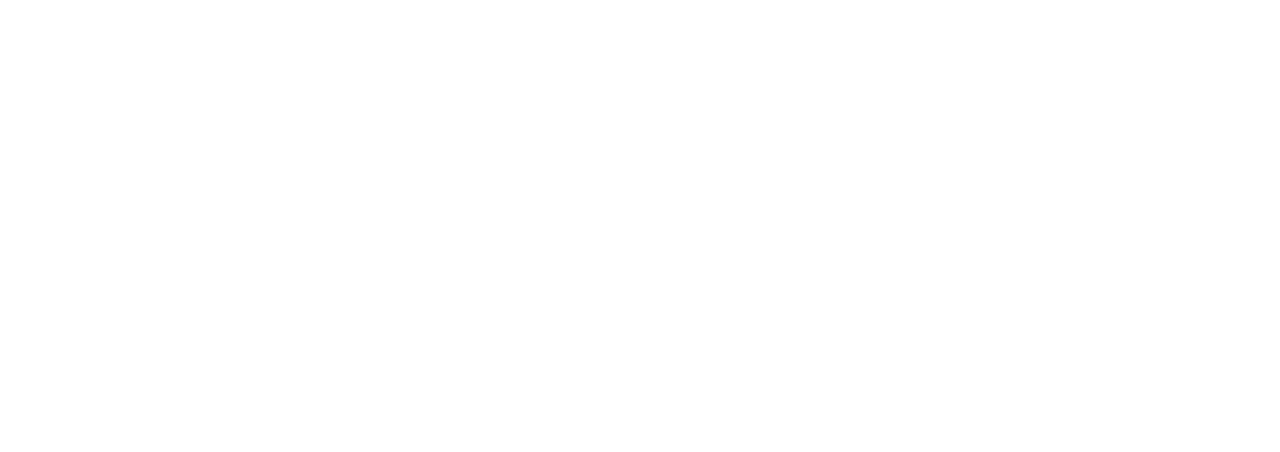
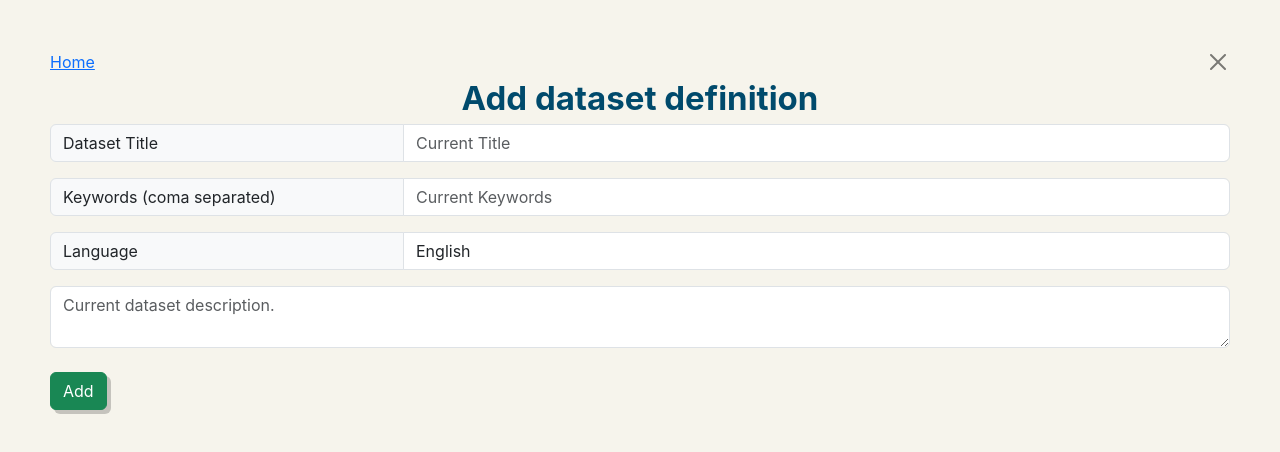
Before and after one commit to DPWO-Projekt/dpwo_frontend, a React (Create React App) app: page /dataset-add in a window 1280 px wide. Before the commit this address had no page. Shown: the top 452 px of the page. Built offline with nearby package versions, Linux system fonts and the light colour scheme; a web font is replaced by a local one.

Commit message:
Add Data Set form design

```diff
--- a/src/App.tsx
+++ b/src/App.tsx
@@ -2,16 +2,16 @@
 import './App.css';
 import {Route, Routes} from "react-router";
 import Home from "./components/Home/Home";
-import AddDataSet from './components/AddDataSet/AddDataSet';
 import CatalogView from "./components/Catalog/CatalogView";
 import DatasetEdit from './components/DatasetEdit/DatasetEdit';
+import DatasetAdd from './components/DatasetAdd/DatasetAdd';
 
 function App() {
     return (
         <div>
             <Routes>
                 <Route path="/" element={<Home/>}/>
-                <Route path="/adddataset" element={<AddDataSet/>}/>
+                <Route path="/dataset-add" element={<DatasetAdd/>}/>
                 <Route path="/catalog" element={<CatalogView/>}/>
                 <Route path="/dataset-edit" element={<DatasetEdit/>}/>
             </Routes>
--- a/src/components/AddDataSet/AddDataSet.css
+++ /dev/null
@@ -1,4 +0,0 @@
-.Modal.Title{
-  border-radius: 0px;
-  color: #004A6C;
-}
--- a/src/components/AddDataSet/AddDataSet.tsx
+++ /dev/null
@@ -1,70 +0,0 @@
-import { useState } from 'react';
-import Button from 'react-bootstrap/Button';
-import Modal from 'react-bootstrap/Modal';
-import Col from 'react-bootstrap/Col';
-import Form from 'react-bootstrap/Form';
-import Row from 'react-bootstrap/Row';
-import './AddDataSet.css';
-
-function AddDataSet(){
-  const [show, setShow] = useState(false);
-  const handleClose = () => setShow(false);
-  const handleShow = () => setShow(true);
-
-  return (
-    <>
-      <Button variant="primary" onClick={handleShow}>
-        Launch demo modal
-      </Button>
-
-      <Modal show={show} onHide={handleClose} animation={false}>
-        <Modal.Header closeButton>
-          <Modal.Title>Add dataset definition</Modal.Title>
-        </Modal.Header>
-        <Modal.Body>
-          <Form>
-            <Row>
-              <Col>
-                <Form.Label>Dataset title</Form.Label>
-              </Col>
-              <Col>
-                <Form.Control placeholder="Title"/>
-              </Col>
-            </Row>
-            <Row>
-              <Col>
-                <Form.Label>Keywords (coma seperated)</Form.Label>
-              </Col>
-              <Col>
-                <Form.Control placeholder="Keywords"/>
-              </Col>
-            </Row>
-            <Row>
-              <Col>
-                <Form.Label>Language</Form.Label>
-              </Col>
-              <Col>
-              <Form.Select aria-label="Language">
-                <option value="english">English</option>
-                <option value="spanish">Espanol</option>
-                <option value="polish">Polski</option>
-              </Form.Select>
-              </Col>
-            </Row>
-            <Form.Control as="textarea" rows={3} placeholder="Provide dataset description..."/>
-          </Form>
-        </Modal.Body>
-        <Modal.Footer>
-          <Button variant="secondary" onClick={handleClose}>
-            Close
-          </Button>
-          <Button variant="primary" onClick={handleClose}>
-            Save Changes
-          </Button>
-        </Modal.Footer>
-      </Modal>
-    </>
-  )
-};
-
-export default AddDataSet;
--- a/src/components/Catalog/CatalogView.tsx
+++ b/src/components/Catalog/CatalogView.tsx
@@ -3,6 +3,7 @@
 import { Button, Card, Container, Form, Table } from 'react-bootstrap';
 import { ChevronRight, Pencil, Trash } from 'react-bootstrap-icons';
 import {CatalogService} from "../../service/CatalogService";
+import { useNavigate } from 'react-router';
 
 interface CatalogProps {}
 
@@ -27,6 +28,7 @@
     const [content, setContent] = useState<ReactNode>(null);
     const catalogService = new CatalogService();
     const path = '/catalog';
+    const navigate = useNavigate();
 
     const renderContent = ({ loading, error, tableData, hasCatalog }: RenderProps): ReactNode => {
         if (loading) {
@@ -138,6 +140,7 @@
                                         borderRadius: '20px',
                                         padding: '5px 20px',
                                     }}
+                                    onClick={() => navigate("/dataset-add")}
                                 >
                                     Add definition of dataset
                                 </Button>
--- /dev/null
+++ b/src/components/DatasetAdd/DatasetAdd.module.css
@@ -0,0 +1,54 @@
+.container {
+  background-color: #F6F4EC;
+  height: 100dvh;
+  margin: auto;
+  padding: 50px;
+}
+
+.header {
+  color: #004A6C;
+  font-weight: bold;
+  font-size: 33px;
+  margin: auto;
+  width: fit-content;
+}
+
+.inputGroup {
+  width: 70%;
+  padding-bottom: 16px;
+}
+
+.inputLabel {
+  width: 30%;
+  border-radius: 50rem;
+  border-top-right-radius: 0;
+  border-bottom-right-radius: 0;
+}
+
+.inputValue {
+  width: 70%;
+  border-radius: 50rem;
+  border-top-left-radius: 0;
+  border-bottom-left-radius: 0;
+}
+
+.formTextArea {
+  width: 70%;
+}
+
+.editButton {
+  border-radius: 100rem;
+  padding: 10px 20px;
+  border: none;
+  color: white;
+  box-shadow: 4px 4px 0 rgba(0, 0, 0, 0.2);
+  margin: auto;
+  display: block;
+  margin-top: 24px;
+}
+
+.nav {
+  display: flex;
+  align-items: center;
+  justify-content: space-between;
+}
--- /dev/null
+++ b/src/components/DatasetAdd/DatasetAdd.tsx
@@ -0,0 +1,72 @@
+import React, { FC } from 'react';
+import { Form, Button, InputGroup, CloseButton } from 'react-bootstrap';
+import styles from './DatasetAdd.module.css'
+import { Link } from 'react-router';
+
+interface DatasetAddProps { }
+
+const DatasetAdd: FC<DatasetAddProps> = () => {
+  return (
+    <div className={styles.container}>
+      <div className={styles.nav}>
+        <Link to={'/'}>Home</Link>
+        <CloseButton></CloseButton>
+      </div>
+
+      <div className={styles.header}>
+        Add dataset definition
+      </div>
+      <Form>
+        <InputGroup className={`${styles.inputGroup} mx-auto`}>
+          <InputGroup.Text className={`${styles.inputLabel}`}>Dataset Title</InputGroup.Text>
+          <Form.Control
+            className={`${styles.inputValue}`}
+            placeholder="Current Title"
+            aria-label="Current Title"
+          />
+        </InputGroup>
+
+        <InputGroup className={`${styles.inputGroup} mx-auto`}>
+          <InputGroup.Text className={`${styles.inputLabel}`}>Keywords (coma separated)</InputGroup.Text>
+          <Form.Control
+            className={`${styles.inputValue}`}
+            placeholder="Current Keywords"
+            aria-label="Current Keywords"
+          />
+        </InputGroup>
+
+        <InputGroup className={`${styles.inputGroup} mx-auto`}>
+          <InputGroup.Text className={`${styles.inputLabel}`}>Language</InputGroup.Text>
+          <Form.Control
+            as="select"
+            defaultValue="Current Language"
+            className={`${styles.inputValue}`}
+            placeholder="Current Language"
+            aria-label="Current Language"
+          >
+            <option>English</option>
+            <option>Español</option>
+            <option>Polski</option>
+          </Form.Control>
+        </InputGroup>
+
+        <Form.Control
+          as="textarea"
+          className={`${styles.formTextArea} mx-auto`}
+          placeholder="Current dataset description."
+          aria-label="Current dataset description."
+        />
+        <Button
+          className={`${styles.editButton}`}
+          variant="success"
+          type='submit'
+        >
+          Add
+        </Button>
+      </Form>
+    </div>
+
+  );
+};
+
+export default DatasetAdd;
--- a/src/components/Home/Home.tsx
+++ b/src/components/Home/Home.tsx
@@ -9,6 +9,7 @@
     <div style={{display: 'flex', flexDirection: 'column', gap: 4}}>
         <Link to={"/catalog"}>Catalog</Link>
         <Link to={"/dataset-edit"}>DatasetEdit</Link>
+        <Link to={"/dataset-add"}>DatasetAdd</Link>
     </div>
 );
 
```
